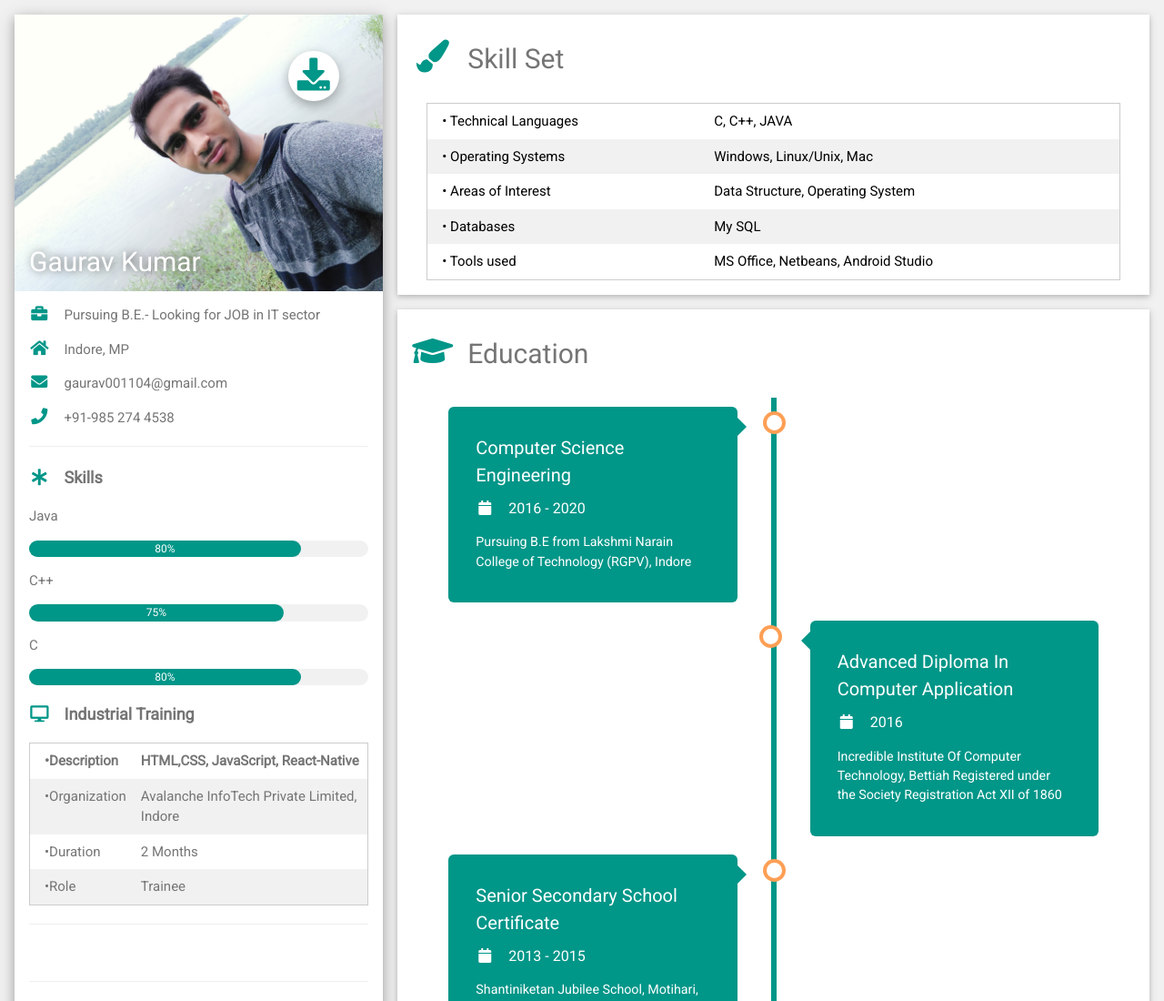
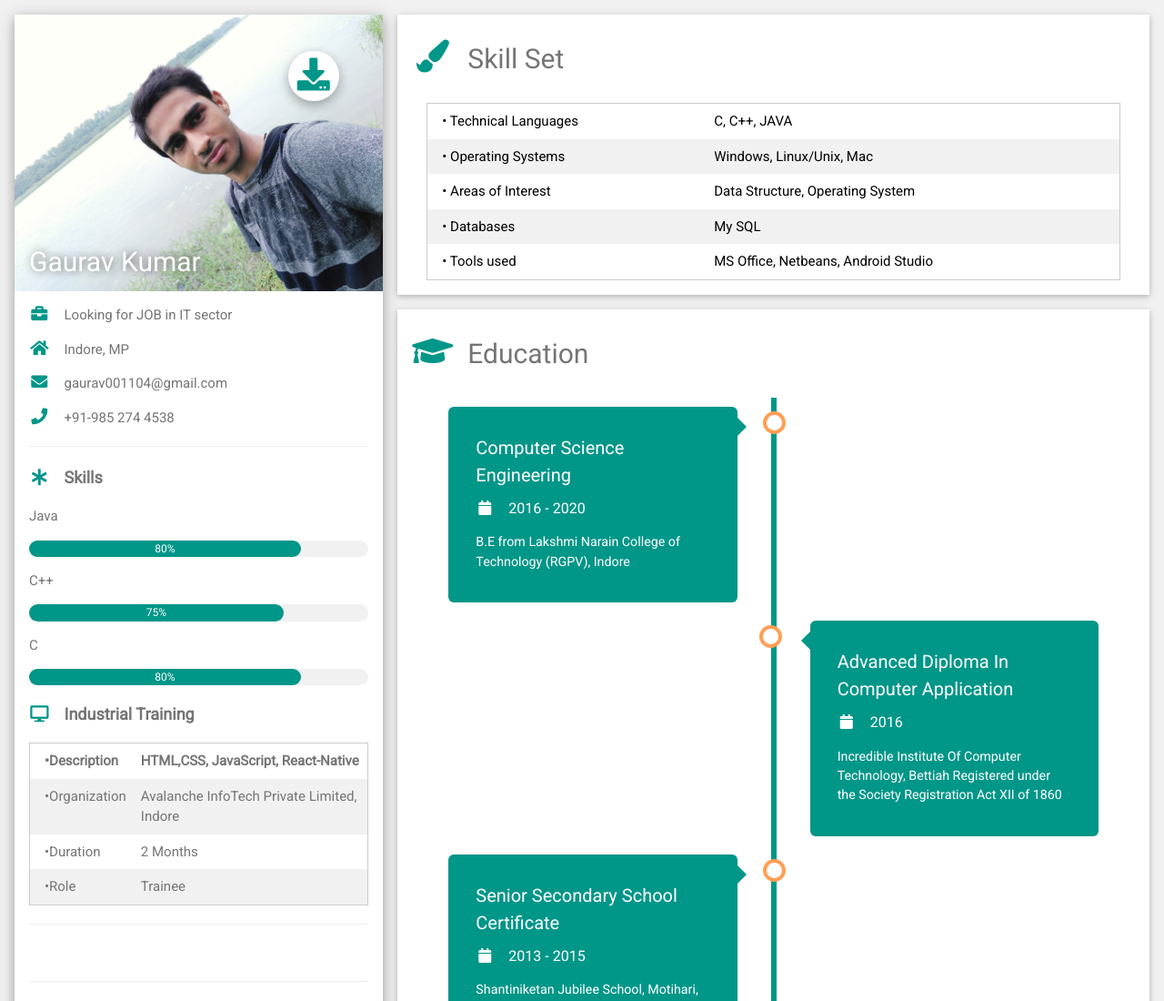
Before and after one commit to gaurav1741/gaurav1741.github.io, a plain HTML site: page index.html in a window 1280 px wide. Shown: the top 1100 px of the page at 91% size. Drawn offline with nearby package versions, Linux system fonts and the light colour scheme.

Commit message:
Update index.html

```diff
--- a/index.html
+++ b/index.html
@@ -207,7 +207,7 @@ html,body,h1,h2,h3,h4,h5,h6 {font-family: "Roboto", sans-serif}
         </div>
         <div class="w3-container">
 
-          <p><i class="fa fa-briefcase fa-fw w3-margin-right w3-large w3-text-teal"></i>Pursuing B.E.- Looking for JOB in IT sector</p>
+          <p><i class="fa fa-briefcase fa-fw w3-margin-right w3-large w3-text-teal"></i>Looking for JOB in IT sector</p>
           <p><i class="fa fa-home fa-fw w3-margin-right w3-large w3-text-teal"></i>Indore, MP</p>
           <p><i class="fa fa-envelope fa-fw w3-margin-right w3-large w3-text-teal"></i><a href="mailto:gaurav001104@gmail.com" target="_blank" style="text-decoration: none">gaurav001104@gmail.com</a></p>
           <p><i class="fa fa-phone fa-fw w3-margin-right w3-large w3-text-teal"></i>+91-985 274 4538</p>
@@ -315,7 +315,7 @@ html,body,h1,h2,h3,h4,h5,h6 {font-family: "Roboto", sans-serif}
                 <h4>Computer Science Engineering</h4>
                 <h6 class=""><i class="fa fa-calendar fa-fw w3-margin-right"></i>2016 - 2020</h6>
 
-                <p class="small">Pursuing B.E from Lakshmi Narain College of  Technology (RGPV),  Indore </p>
+                <p class="small">B.E from Lakshmi Narain College of  Technology (RGPV),  Indore</p>
             </div>
             </div>
             <div class="container right">
```
